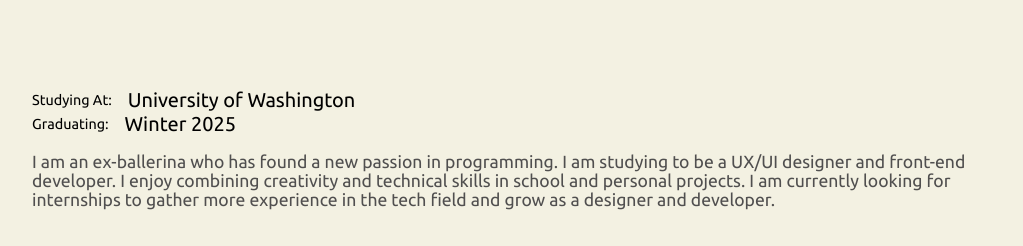
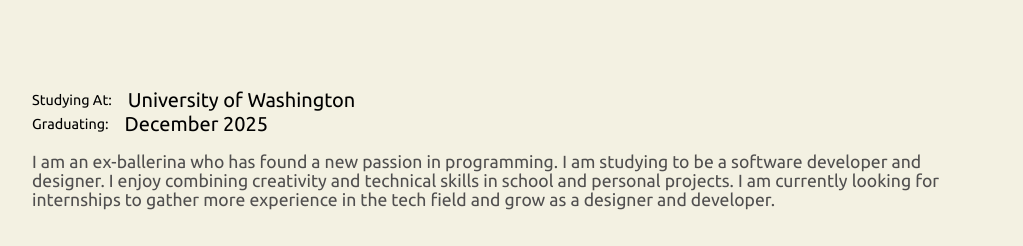
Before and after one commit to paulitera/paulitera.github.io, a plain HTML site: page index.html in a window 1280 px wide. Shown: the part 906-1152 px from the top of the page, without its empty margins (128-1151 px from the left). Drawn offline with Linux system fonts and the light colour scheme.

Commit message:
small updates on resume

```diff
--- a/index.html
+++ b/index.html
@@ -66,12 +66,12 @@
                 </div>
                 <div class="school-container">
                     <p class="school-sub-text">Graduating:</p>
-                    <p class="school-main-text">Winter 2025</p>
+                    <p class="school-main-text">December 2025</p>
                 </div>
                 <div class="text-container">
                     <p>
                         I am an ex-ballerina who has found a new passion in programming. I am studying to be a
-                        UX/UI designer and front-end developer. I enjoy combining creativity and technical
+                        software developer and designer. I enjoy combining creativity and technical
                         skills in school and personal projects. I am currently looking for internships to gather
                         more experience in the tech field and grow as a designer and developer.
                     </p>
--- a/index.js
+++ b/index.js
@@ -16,7 +16,7 @@
         //listener for resume
         let cv = document.getElementById("resume");
         cv.addEventListener("click", () => {
-            window.open("/assets/PaulinaTeránCV.pdf");
+            window.open("/assets/PaulinaTeranCV.pdf");
         });
 
         //listener for github
```
Also changed, not shown: 2 other files.
